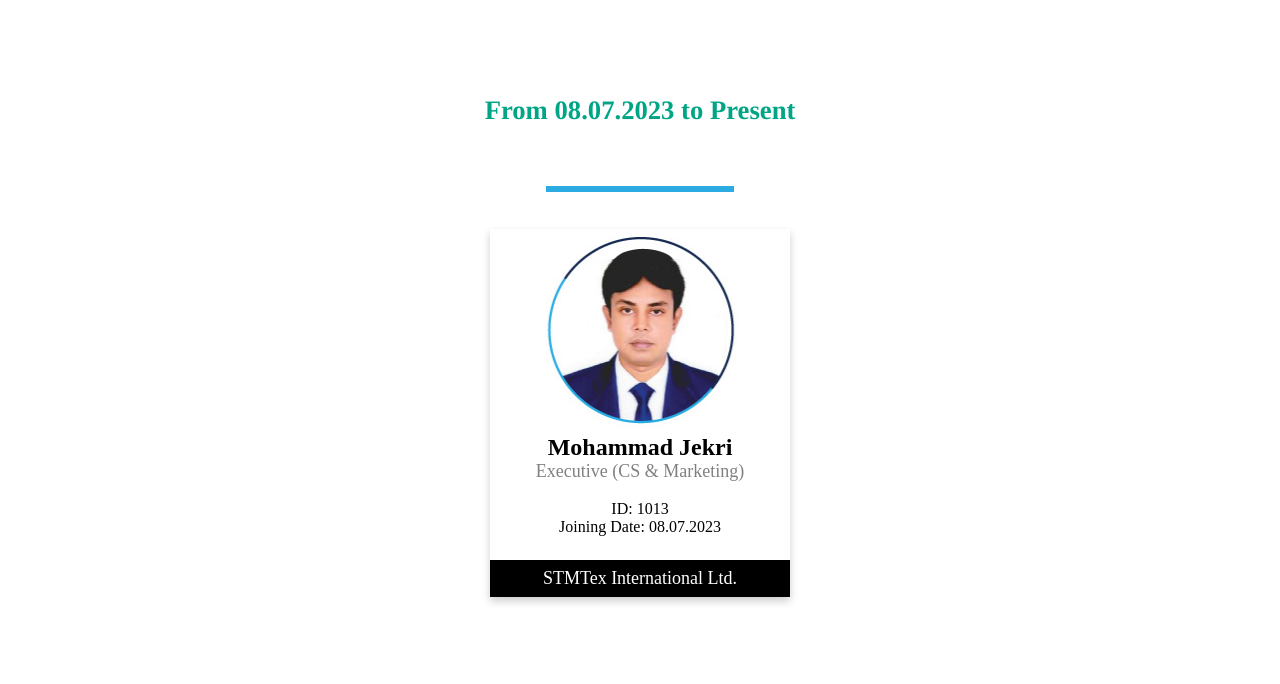
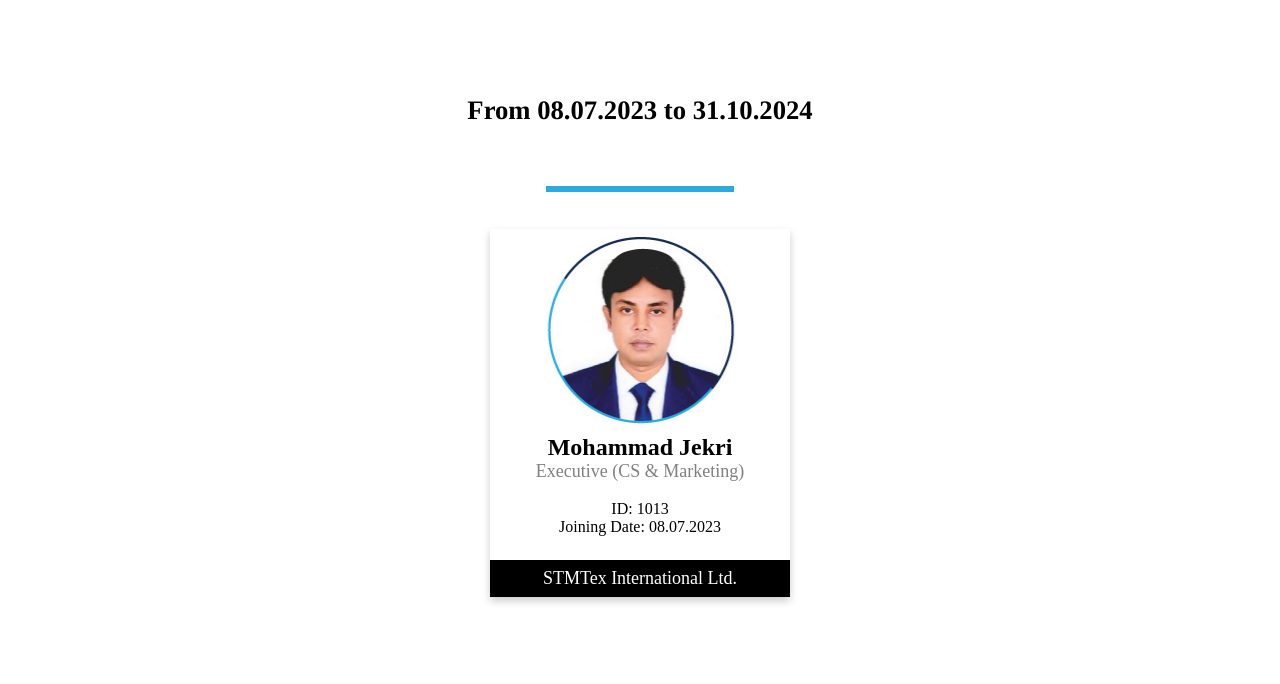
Before and after one commit to Nazmul-Nayeem/STMTex-International-Ltd., a plain HTML site: page html/employeeid/1013.html in a window 1280 px wide. Shown: the part 116-800 px from the top of the page. Drawn offline with Linux system fonts and the light colour scheme.

Commit message:
Update 1013.html

```diff
--- a/html/employeeid/1013.html
+++ b/html/employeeid/1013.html
@@ -72,7 +72,7 @@ button:hover, a:hover {
 		<div id="gap"> gap </div>
 		<div style="background:none; border:none;" id="unithedding">
 
-		        <h1 id="stm" style="color:#00a586">From 08.07.2023 to Present</h1>
+		        <h1 id="stm" style="color:#eb27296">From 08.07.2023 to 31.10.2024</h1>
 
 		</div>
 	</div>
```
